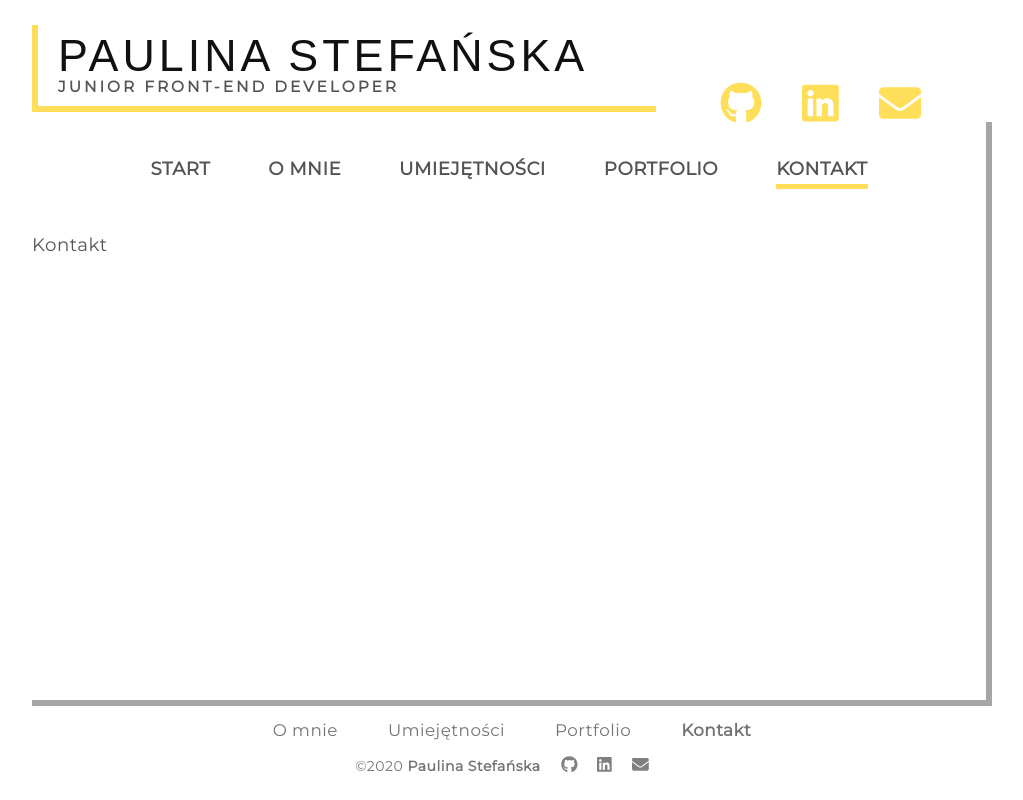
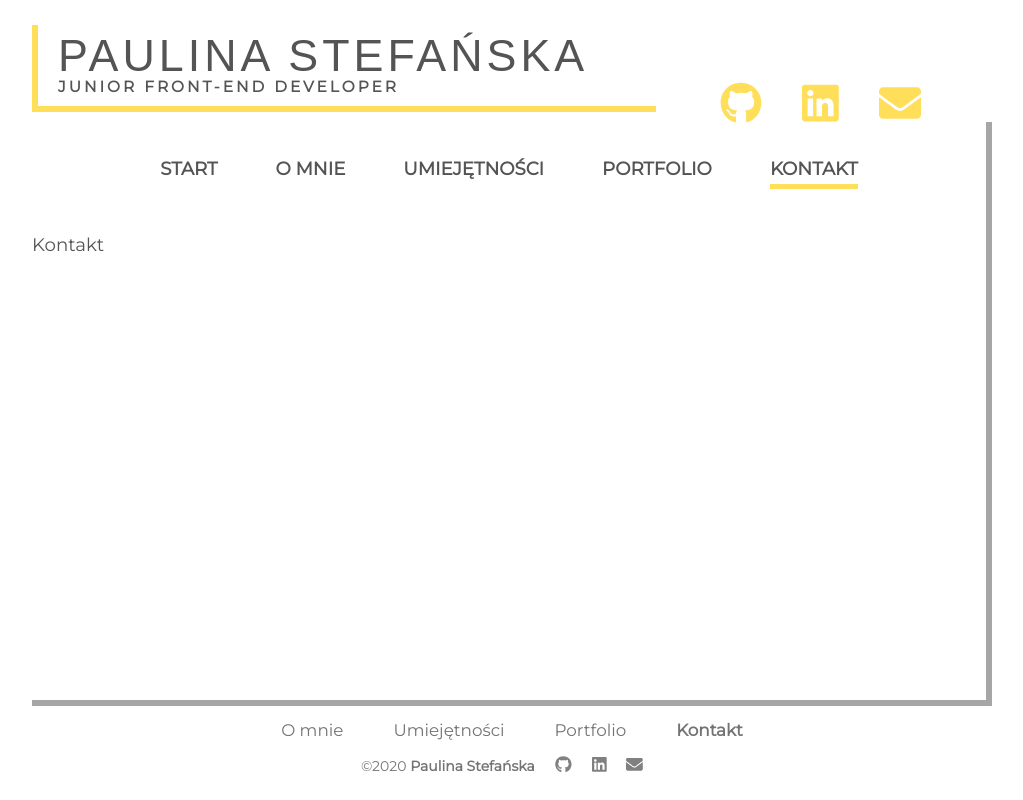
Before and after one commit to paulinastefanska/portfolio, a React (Create React App) app: page /contact in a window 1280 px wide. In both pictures the pointer is over the link "PAULINA STEFAŃSKA". Shown: the whole page, without its empty margins (128-1151 px from the left). Built offline with nearby package versions, Linux system fonts and the light colour scheme; a web font is replaced by a local one.

Commit message:
Remove global letter-spacing

```diff
--- a/src/styles/global.scss
+++ b/src/styles/global.scss
@@ -19,7 +19,6 @@ body {
   background: $color-background;
   font-family: $font-text;
   font-size: ($base-size * 1.3);
-  letter-spacing: 0.5px;
   overflow-y: scroll;
 }
 
@@ -42,7 +41,9 @@ a:hover,
 a:visited {
   text-decoration: none;
 }
-
+a:hover {
+  color: inherit;
+}
 a {
   color: $color-text;
   transition: 0.3s;
```
